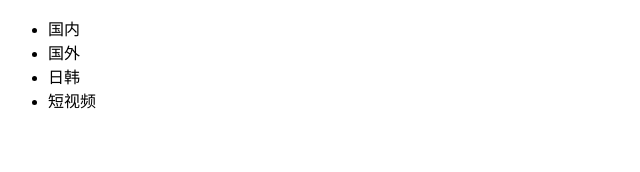
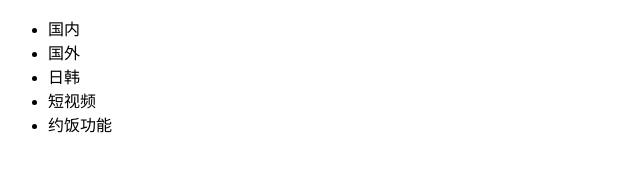
Before and after one commit to yaya-005/dbhot, a plain HTML site: page index.html in a window 1280 px wide. Shown: the whole page, without its empty margins (0-640 px from the left). Drawn offline with Linux system fonts and the light colour scheme.

Commit message:
v3约饭功能

```diff
--- a/index.html
+++ b/index.html
@@ -11,6 +11,7 @@
         <li>国外</li>
         <li>日韩</li>
         <li>短视频</li>
+        <li>约饭功能</li>
     </ul>
 </body>
 </html>
```
